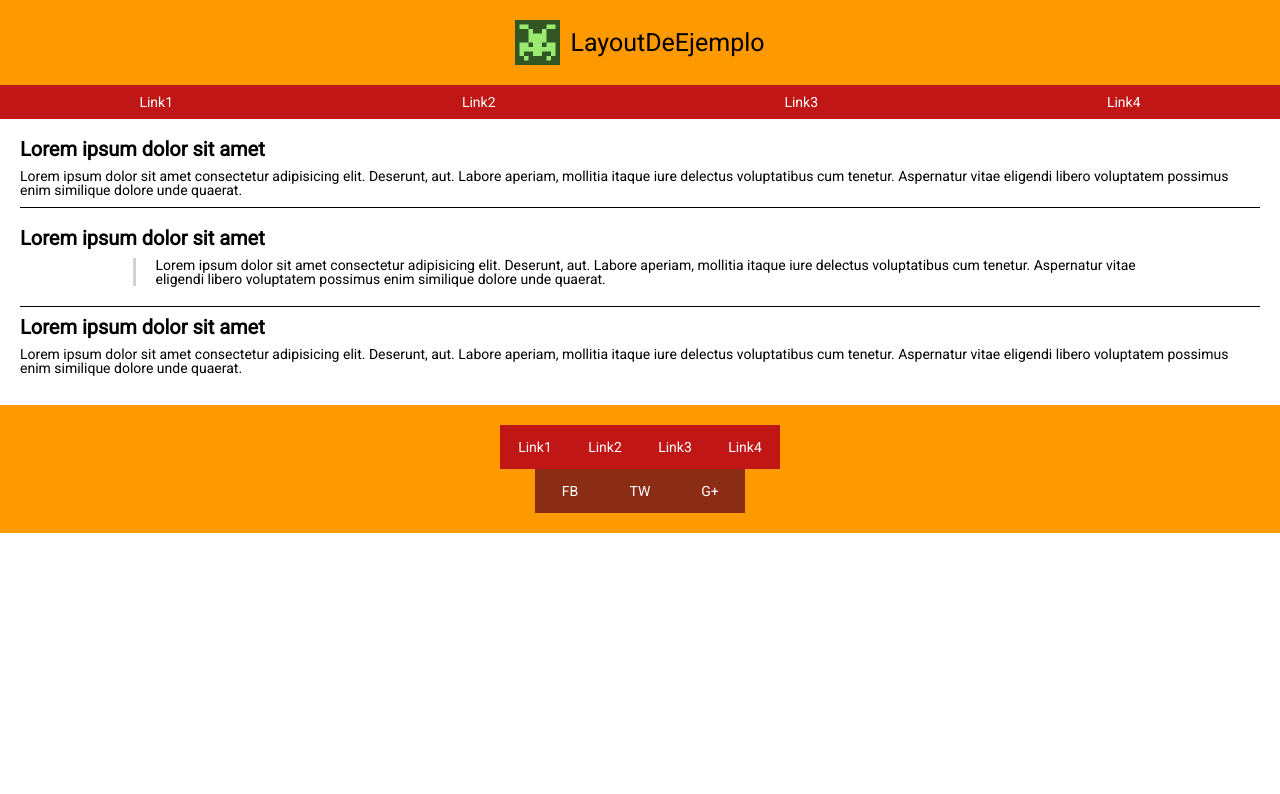
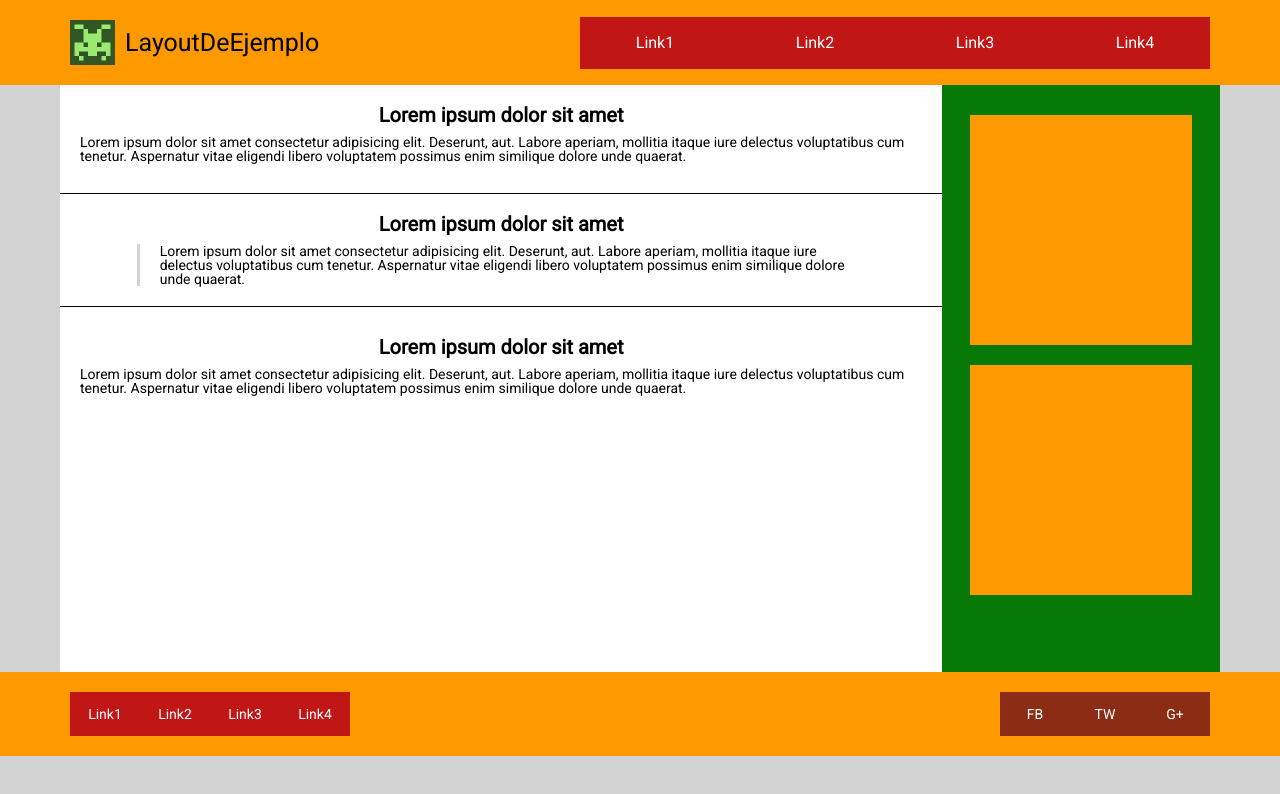
Before and after one commit to PatriPatuco/Create, a website: page src/html/index.html in a window 1280 px wide. Drawn offline with nearby package versions, Linux system fonts and the light colour scheme; files that its build step writes are made by us from their sources; files whose address does not match are found by name.

Commit message:
Add desktop queries

```diff
--- a/src/html/partials/aside.html
+++ b/src/html/partials/aside.html
@@ -1,3 +1,4 @@
 <aside class="aside">
-
+  <div class="aside__square"></div>
+  <div class="aside__square"></div>
 </aside>
--- a/src/html/partials/section.html
+++ b/src/html/partials/section.html
@@ -26,4 +26,8 @@
       unde quaerat.
     </p>
   </article>
+  <aside class="section__aside">
+    <div class="section__aside--square"></div>
+    <div class="section__aside--square"></div>
+  </aside>
 </section>
--- a/src/scss/core/_variables.scss
+++ b/src/scss/core/_variables.scss
@@ -5,3 +5,4 @@ $font-main: 'Roboto', sans-serif;
 $red: rgb(192, 22, 22);
 $dark-red: rgb(139, 44, 20);
 $orange: rgb(255, 153, 0);
+$green: rgb(7, 121, 7);
--- a/src/scss/layout/_aside.scss
+++ b/src/scss/layout/_aside.scss
@@ -0,0 +1,19 @@
+.aside {
+    display: none;
+
+    @media all and (min-width: 1024px) {
+      display: flex;
+      flex-direction: column;
+      align-items: center;
+      width: 40%;
+      background-color: $green;
+      padding: 3rem 0;
+      gap: 2rem;
+    }
+
+    &__square {
+        width: 80%;
+        height: 23rem;
+        background-color: $orange;
+    }
+}
--- a/src/scss/layout/_footer.scss
+++ b/src/scss/layout/_footer.scss
@@ -5,6 +5,13 @@
   align-items: center;
   justify-content: center;
   padding: 2rem 0;
+
+  @media all and (min-width: 1024px) {
+    flex-direction: row;
+    align-items: center;
+    justify-content: space-between;
+    padding: 2rem 7rem;
+  }
 
   &__links {
     &--menu {
--- a/src/scss/layout/_header.scss
+++ b/src/scss/layout/_header.scss
@@ -1,6 +1,12 @@
 .header {
+  background-color: $orange;
+  @media all and (min-width: 1024px) {
+    display: flex;
+    align-items: center;
+    justify-content: space-between;
+    padding: 0 7rem;
+  }
   &__title {
-    background-color: $orange;
     display: flex;
     align-items: center;
     justify-content: center;
@@ -26,7 +32,13 @@
 
     &--item {
       font-size: 1.4rem;
+
+      @media all and (min-width: 1024px) {
+        text-align: center;
+        padding: 0.8rem 0;
+        width: 15rem;
+        font-size: 1.6rem;
+      }
     }
   }
-
 }
--- a/src/scss/layout/_section.scss
+++ b/src/scss/layout/_section.scss
@@ -1,36 +1,39 @@
 .section {
+  background-color: white;
+  @media all and (min-width: 1024px) {
+    flex-direction: row;
+    height: 73.4vh;
+  }
+
+  &__article {
     display: flex;
     flex-direction: column;
     align-items: center;
     justify-content: center;
     padding: 2rem;
-
-    &__article {
     margin-bottom: 1rem;
 
-        &--title{
+    &--title {
       font-size: 2rem;
       font-weight: bold;
       padding-bottom: 1rem;
     }
 
-        &--paragraph{
+    &--paragraph {
       font-size: 1.4rem;
     }
 
     &:nth-child(2) {
       padding: 2rem 0;
       border-top: 0.1rem solid black;
-            border-bottom: 0.1rem solid black ;
+      border-bottom: 0.1rem solid black;
     }
 
-        &:nth-child(2) p{
+    &:nth-child(2) p {
       width: 80%;
       margin: 0 auto;
       padding-left: 2rem;
       border-left: 0.35rem solid lightgray;
     }
-
   }
-
 }
--- a/src/scss/main.scss
+++ b/src/scss/main.scss
@@ -10,6 +10,14 @@ html {
     font-size: 62.5%;
     box-sizing: border-box;
     font-family: $font-main;
+    background-color: lightgray;
+  }
+
+  .main {
+    @media all and (min-width: 1024px) {
+      display: flex;
+      margin: 0 6rem;
+    }
   }
 
   .link {
```
Lines whose indentation alone changed are shown as unchanged.
